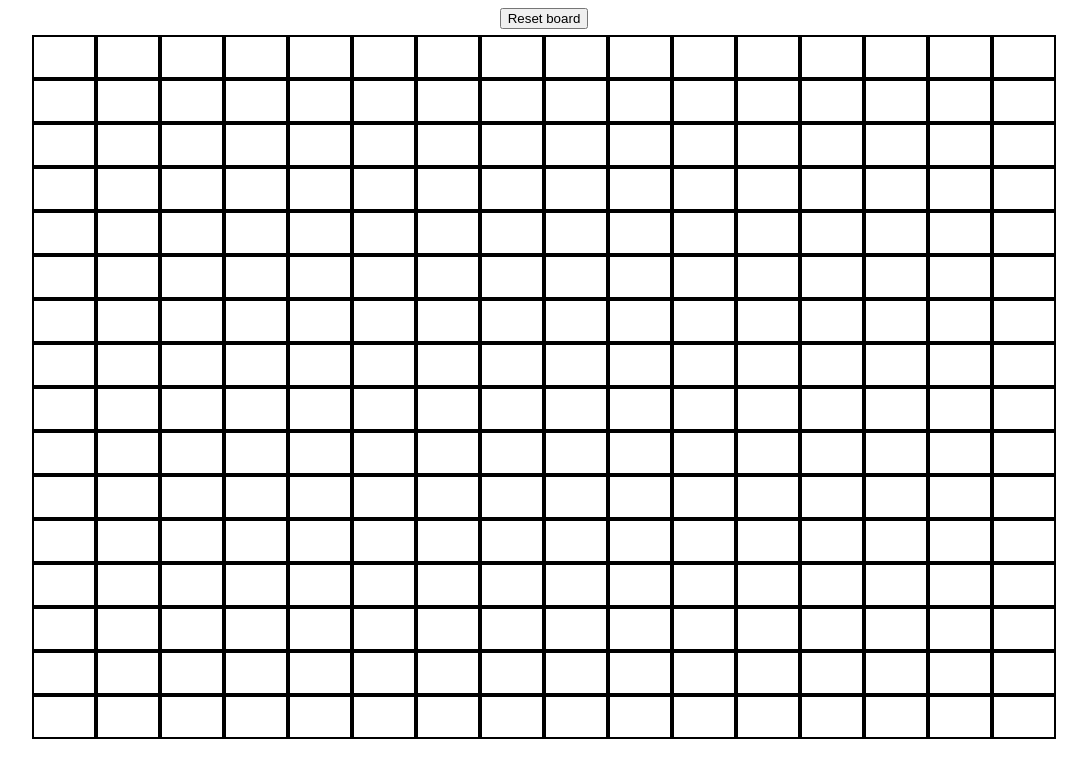
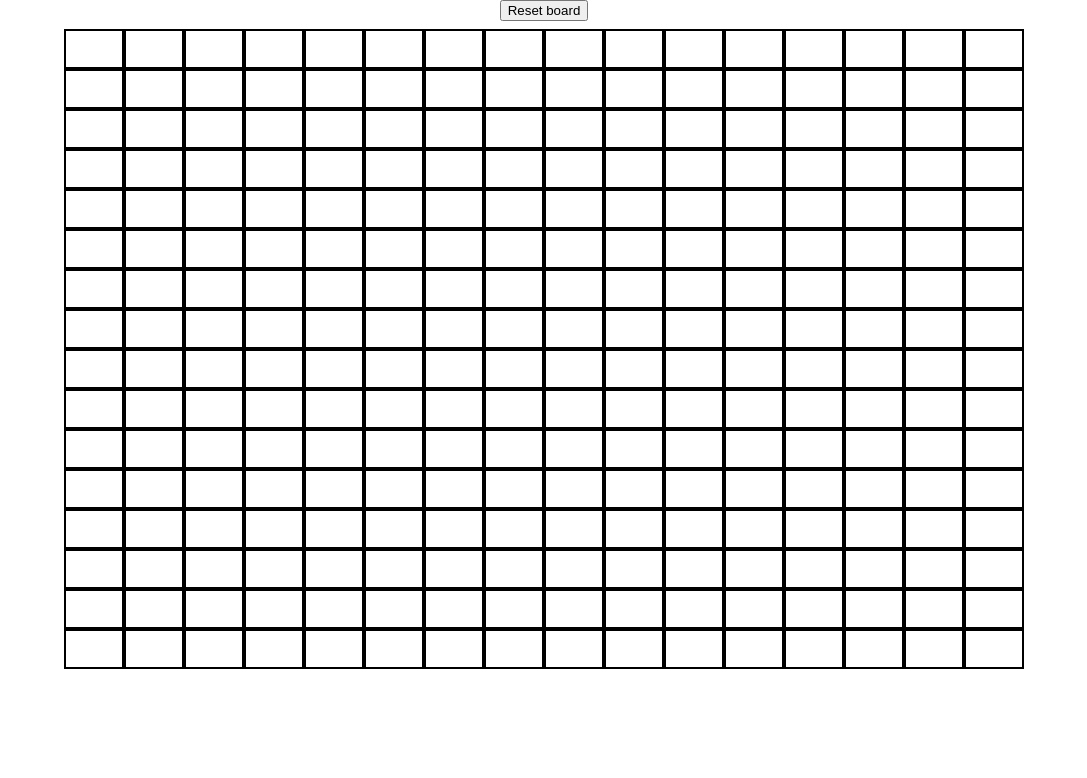
Before and after one commit to Alejandro2004programs/Etch-a-Sketch, a plain HTML site: page index.html in a window 1280 px wide. Shown: the whole page, without its empty margins (96-1183 px from the left). Drawn offline with Linux system fonts and the light colour scheme.

Commit message:
finished basic functionality. The squares don't shrink on a smaller page so that could something to fix

```diff
--- a/javascript.js
+++ b/javascript.js
@@ -10,6 +10,8 @@ function fillGrid(gridSize) {
         for(j = 0; j < gridSize; j++) {
             const gridSquares = document.createElement("div");
             gridSquares.setAttribute("class", "square");
+            // gridSquares.style.width = "60px";
+            // gridSquares.style.height = "40px";
             gridRow.appendChild(gridSquares);
         }
     }
@@ -43,8 +45,6 @@ function CalculateSizeFromInput(input) {
 fillGrid(16);
 
 const newGridContainer = document.querySelectorAll(".container");
-
-
 newGridContainer.forEach((gridSquare) => {
     gridSquare.addEventListener("mouseover", function(e) {
         if(e.target.classList == "square") {
--- a/styles.css
+++ b/styles.css
@@ -1,22 +1,43 @@
- div div{
+#hoverEffect {
+   background-color: #ef0909;
+}
+
+body {
+   display: flex;
+   flex-direction: column;
+   gap: 8px;
+   margin: 0;
+   justify-content: center;
+   align-items: center;
+ }
+
+.header {
+   display: flex;
+   justify-content: center;
+ }
+
+ .row {
     display: flex;
     justify-content: center;
+    width: 960px;
+    height: 640px;
  }
 
- div div div {
-    border: 2px solid black;
-    width: 60px;
-    height: 40px;
+.square {
+   border: 2px solid black;
+   width: 960px;
  }
 
 
- #hoverEffect {
-    background-color: #ef0909;
+ .container {
+   display: flex;
+   flex-direction: column;
+   align-items: center;
+   justify-content: center;
+   width: 960px;
+   height: 640px;
  }
 
- .header {
-   display: flex;
-   justify-content: center;
-   margin-bottom: 6px;
-   margin-top: 6px;
- }
+ /* * {
+   border: 2px solid red;
+ } */
```
